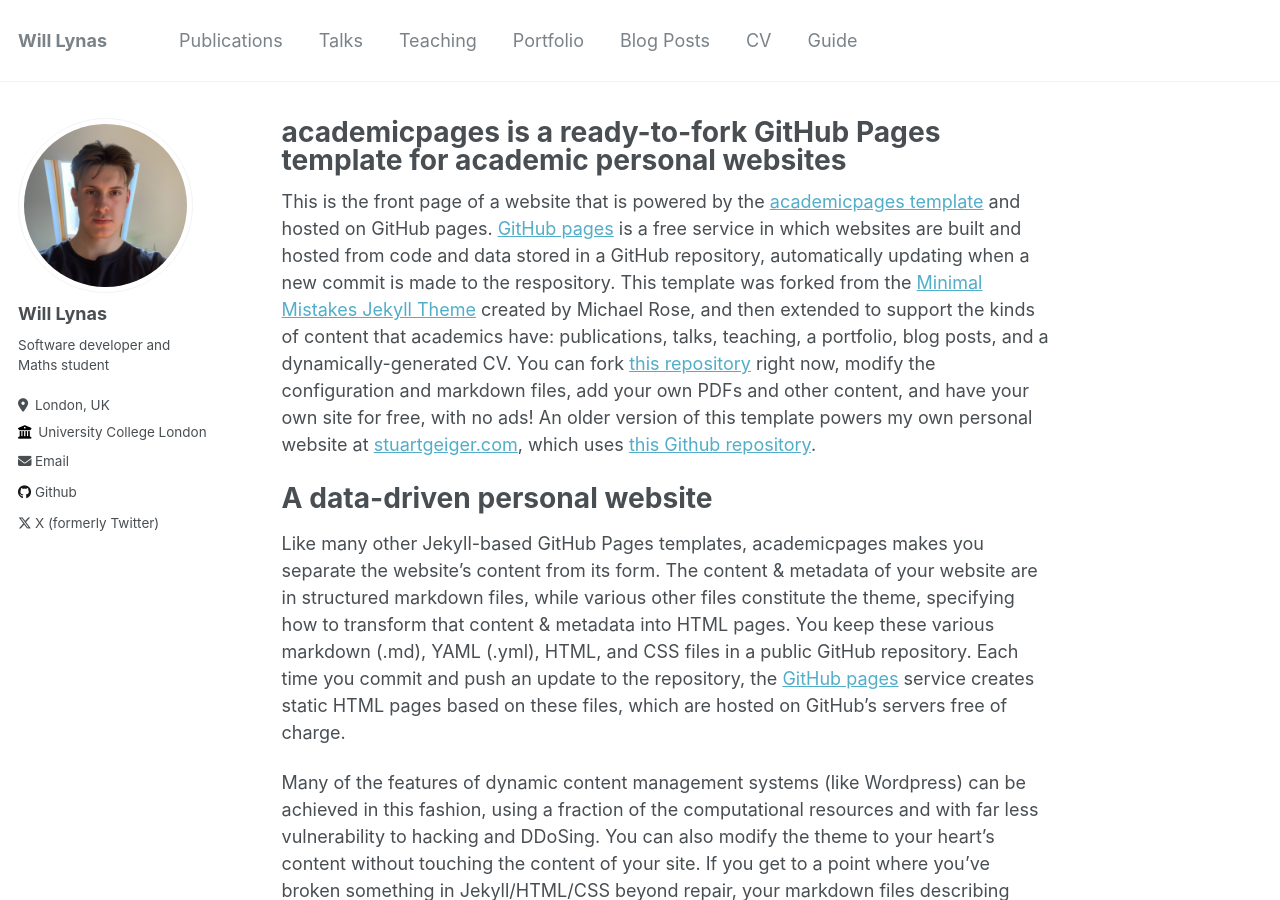
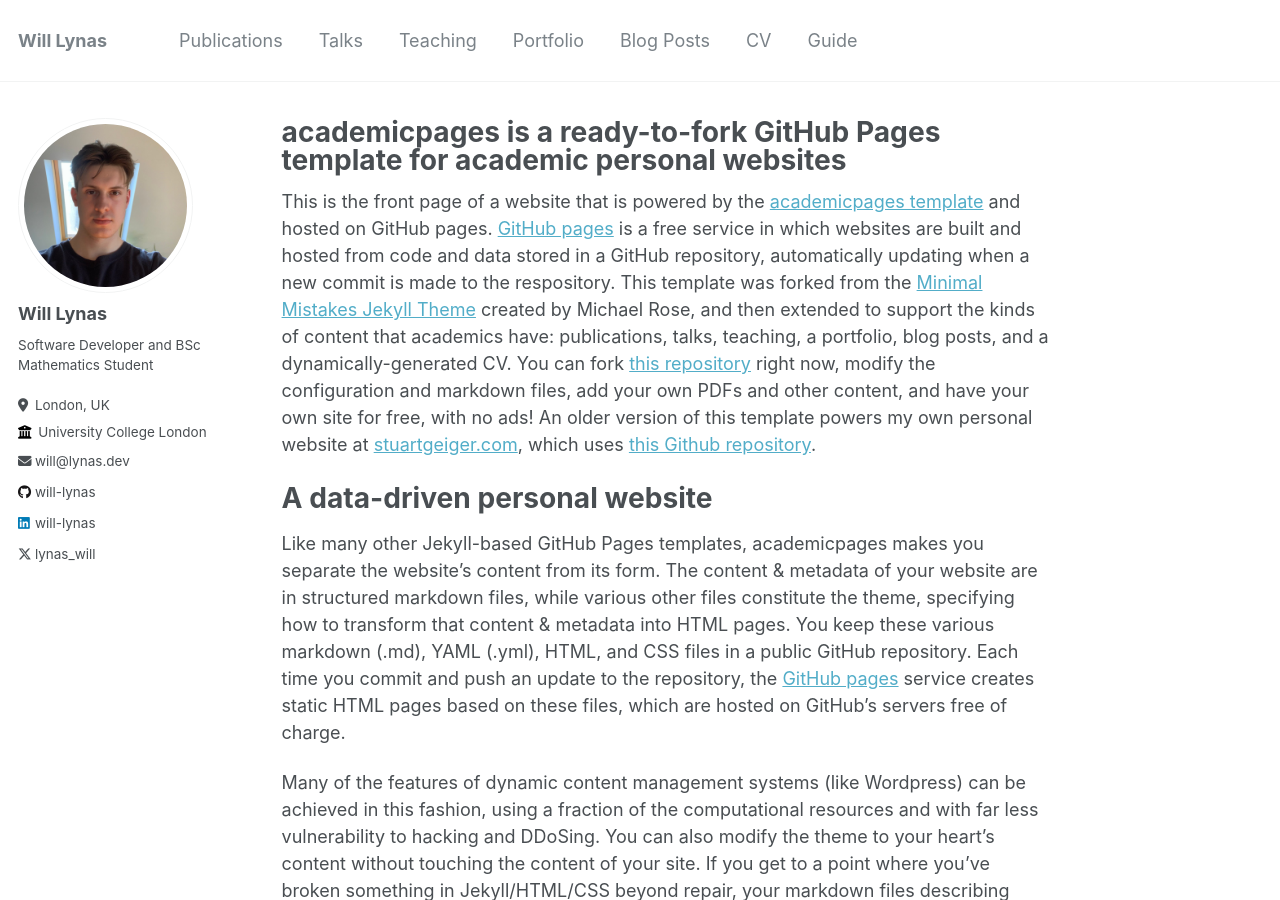
Before and after one commit to will-lynas/will-lynas.github.io, a Jekyll site: the page built from _pages/about.md, in a window 1280 px wide and 900 px high. Built offline with Jekyll 4.4.1, drawn with Linux system fonts in a browser that asks for light colours.

Commit message:
Add linkedin and display usernames in sidebar

```diff
--- a/_config.yml
+++ b/_config.yml
@@ -11,7 +11,7 @@ locale                   : "en-GB"
 title                    : "Will Lynas"
 title_separator          : "-"
 name                     : &name "Will Lynas"
-description              : &description "Software developer and Maths student"
+description              : &description "Software Developer and BSc Mathematics Student"
 url                      : https://will-lynas.github.io # the base hostname & protocol for your site e.g. "https://mmistakes.github.io"
 baseurl                  : "" # the subpath of your site, e.g. "/blog"
 repository               : "will-lynas.github.io"
@@ -56,7 +56,7 @@ author:
   keybase          : # Username
   instagram        : # Username
   lastfm           : # Username
-  linkedin         : # Username
+  linkedin         : will-lynas
   mastodon         : # URL
   medium           : # URL
   pinterest        : # Username
--- a/_includes/author-profile.html
+++ b/_includes/author-profile.html
@@ -34,7 +34,7 @@
         <li><a href="{{ author.uri }}"><i class="fas fa-fw fa-link icon-pad-right" aria-hidden="true"></i>{{ site.data.ui-text[site.locale].website_label | default: "Website" }}</a></li>
       {% endif %}
       {% if author.email %}
-        <li><a href="mailto:{{ author.email }}"><i class="fas fa-fw fa-envelope icon-pad-right" aria-hidden="true"></i>{{ site.data.ui-text[site.locale].email_label | default: "Email" }}</a></li>
+        <li><a href="mailto:{{ author.email }}"><i class="fas fa-fw fa-envelope icon-pad-right" aria-hidden="true"></i>{{ author.email }}</a></li>
       {% endif %}
 
       <!-- Font Awesome and Academicons icons / Academic websites -->
@@ -68,7 +68,7 @@
         <li><a href="https://dribbble.com/{{ author.dribbble }}"><i class="fab fa-fw fa-dribbble icon-pad-right" aria-hidden="true"></i>Dribbble</a></li>
       {% endif %}
       {% if author.github %}
-        <li><a href="https://github.com/{{ author.github }}"><i class="fab fa-fw fa-github icon-pad-right" aria-hidden="true"></i>Github</a></li>
+      <li><a href="https://github.com/{{ author.github }}"><i class="fab fa-fw fa-github icon-pad-right" aria-hidden="true"></i>{{ author.github }}</a></li>
       {% endif %}
       {% if author.kaggle %}
         <li><a href="https://kaggle.com/{{ author.kaggle }}"><i class="fab fa-fw fa-kaggle icon-pad-right" aria-hidden="true"></i>Kaggle</a></li>
@@ -106,7 +106,7 @@
         <li><a href="https://lastfm.com/user/{{ author.lastfm }}"><i class="fab fa-fw fa-lastfm icon-pad-right" aria-hidden="true"></i>Last.fm</a></li>
       {% endif %}
       {% if author.linkedin %}
-        <li><a href="https://www.linkedin.com/in/{{ author.linkedin }}"><i class="fab fa-fw fa-linkedin icon-pad-right" aria-hidden="true"></i>LinkedIn</a></li>
+      <li><a href="https://www.linkedin.com/in/{{ author.linkedin }}"><i class="fab fa-fw fa-linkedin icon-pad-right" aria-hidden="true"></i>{{ author.linkedin }}</a></li>
       {% endif %}
       {% if author.mastodon %}
         <li><a href="{{ author.mastodon }}"><i class="fab fa-fw fa-mastodon icon-pad-right" aria-hidden="true"></i>Mastodon</a></li>
@@ -130,7 +130,7 @@
         <li><a href="https://{{ author.tumblr }}.tumblr.com"><i class="fab fa-fw fa-tumblr icon-pad-right" aria-hidden="true"></i>Tumblr</a></li>
       {% endif %}
       {% if author.twitter %}
-        <li><a href="https://twitter.com/{{ author.twitter }}"><i class="fab fa-fw fa-x-twitter icon-pad-right" aria-hidden="true"></i>X (formerly Twitter)</a></li>
+      <li><a href="https://twitter.com/{{ author.twitter }}"><i class="fab fa-fw fa-x-twitter icon-pad-right" aria-hidden="true"></i>{{ author.twitter }}</a></li>
       {% endif %}
       {% if author.vine %}
         <li><a href="https://vine.co/u/{{ author.vine }}"><i class="fab fa-fw fa-vine icon-pad-right" aria-hidden="true"></i>Vine</a></li>
```
